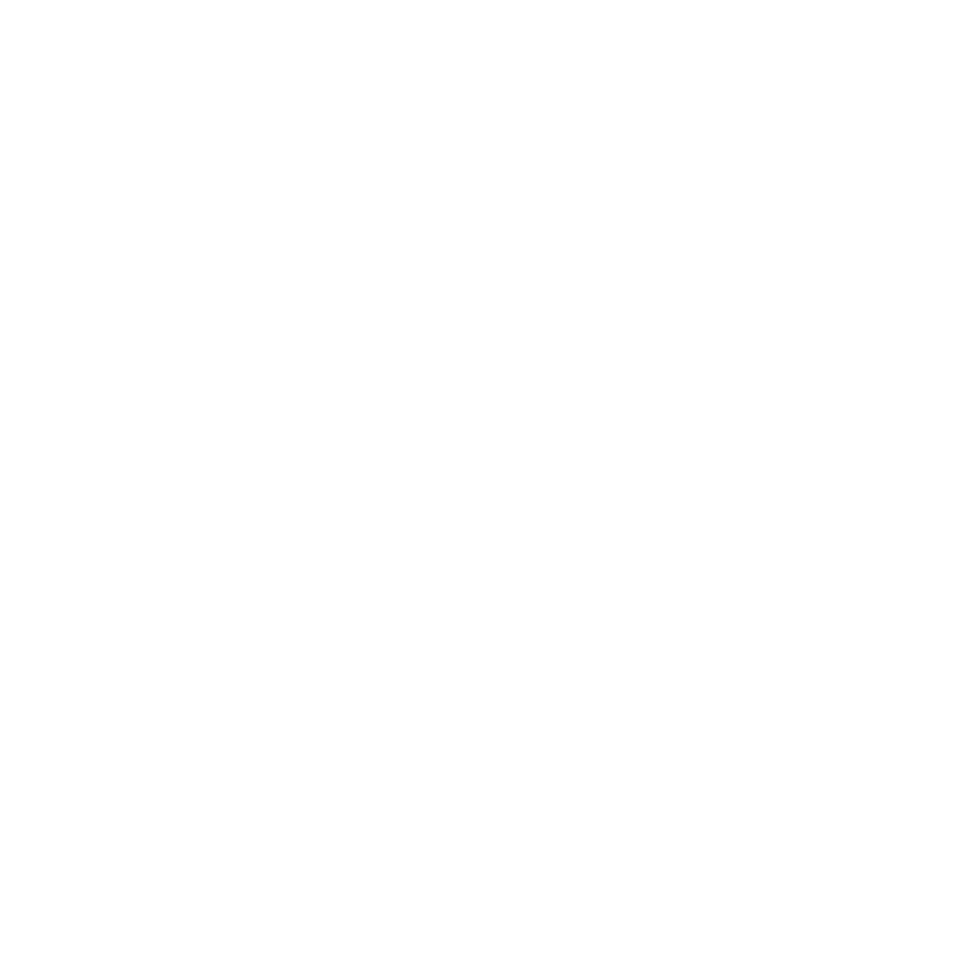
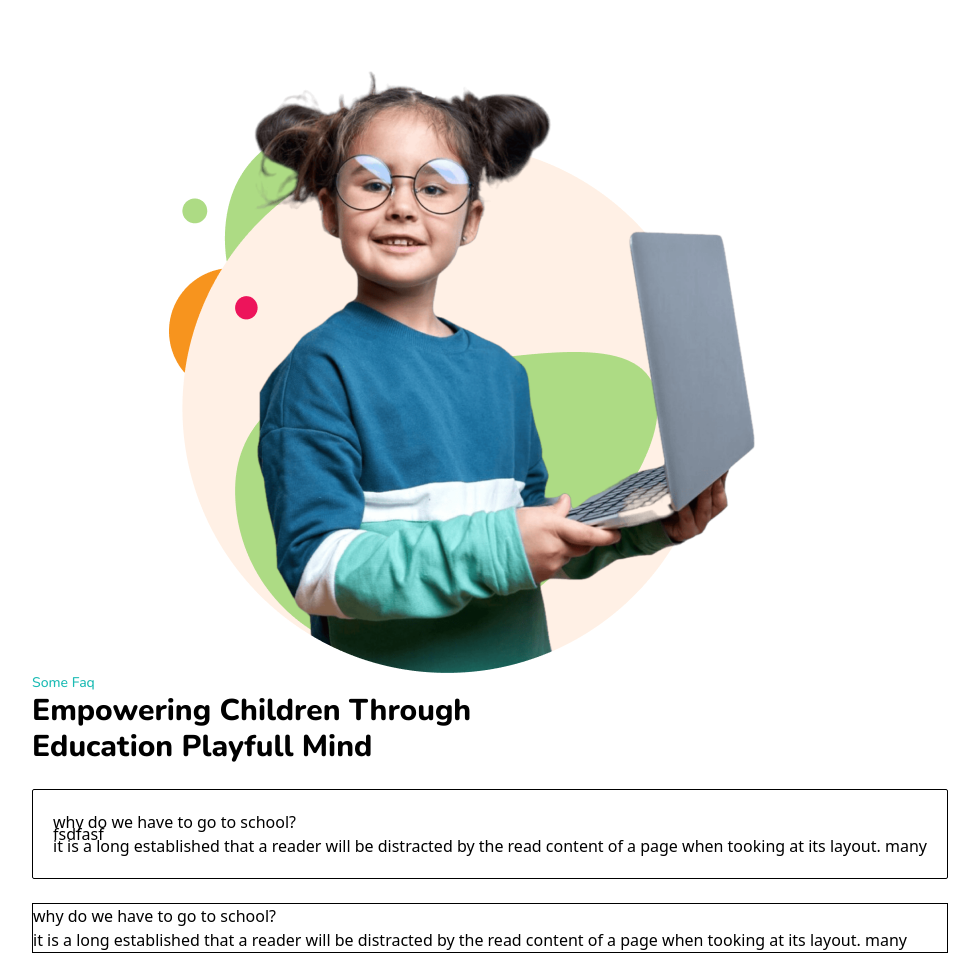
Before and after one commit to Fantasycgc/ascent, a website: page src/index.html in a window 1280 px wide. Shown: the whole page, without its empty margins (150-1129 px from the left). Before the commit the page ends 800 px from the top, so only its background shows below. Drawn offline with nearby package versions, Linux system fonts and the light colour scheme.

Commit message:
add section faq

```diff
--- a/src/index.html
+++ b/src/index.html
@@ -6,5 +6,54 @@
     <title>Ascent - Childcare & Kids School HTML Template</title>
     <link rel="shortcut icon" href="images/logo.png" type="image/x-icon" />
   </head>
-  <body></body>
+  <body>
+    <section id="faq">
+      <div class="container flex justify-center flex-wrap">
+        <div class="faq-img">
+          <img src="images/banner-1.png" alt="" />
+        </div>
+        <div class="faq-detail">
+          <div class="faq-head w-3/5">
+            <p
+              class="faq-title font-nunito text-sm font-medium text-[#1CBBB4] capitalize"
+            >
+              some faq
+            </p>
+            <h2
+              class="faq-head font-nunito capitalize font-extrabold text-3xl text-wrap"
+            >
+              empowering children through education playfull mind
+            </h2>
+          </div>
+          <div class="faq-info pt-6 flex flex-col gap-6">
+            <div
+              class="faq-group border-solid border-black border rounded-sm p-5"
+            >
+              <div class="faq-sub-title relative">
+                <p>why do we have to go to school?</p>
+                <button class="absolute top-1/2 left-0">fsdfasf</button>
+              </div>
+              <div class="faq-sub-desc">
+                <p class="">
+                  it is a long established that a reader will be distracted by
+                  the read content of a page when tooking at its layout. many
+                </p>
+              </div>
+            </div>
+            <div class="faq-group border-solid border-black border">
+              <div class="faq-sub-title">
+                <p>why do we have to go to school?</p>
+              </div>
+              <div class="faq-sub-desc">
+                <p class="">
+                  it is a long established that a reader will be distracted by
+                  the read content of a page when tooking at its layout. many
+                </p>
+              </div>
+            </div>
+          </div>
+        </div>
+      </div>
+    </section>
+  </body>
 </html>
--- a/tailwind.config.js
+++ b/tailwind.config.js
@@ -2,9 +2,12 @@
 module.exports = {
   content: ["./src/**/*.{html,js}"],
   theme: {
+    container:{
+      center:true
+    },
     extend: {
       fontFamily:{
-        'nunito':["Nunito", system-ui]
+        "nunito":['Nunito', 'system-ui']
       }
     },
   },
```
Also changed, not shown: src/output.css.
